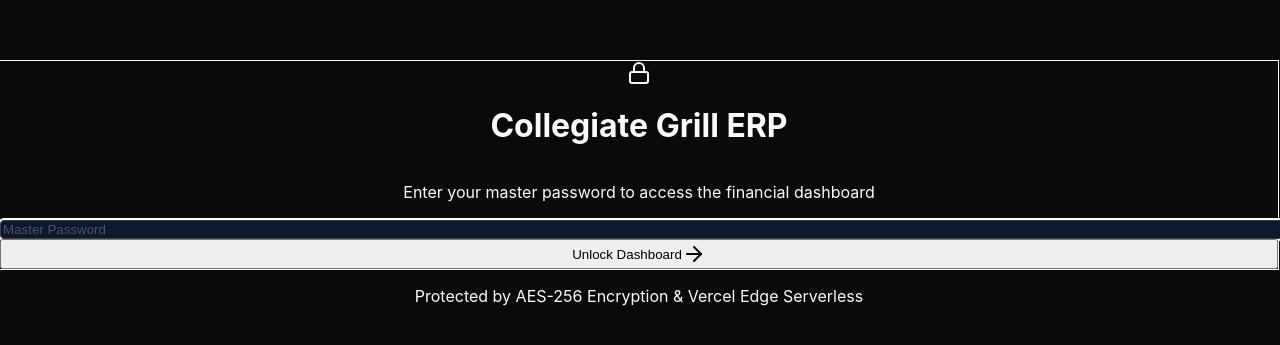
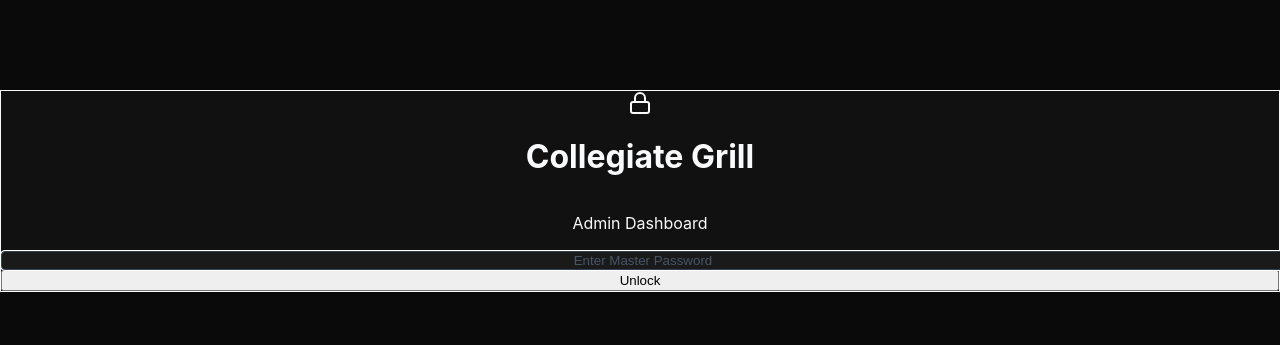
Before and after one commit to timlee789/account, a Next.js app in the folder frontend/: page /login in a window 1280 px wide. Shown: the part 209-554 px from the top of the page. Built offline with nearby package versions, Linux system fonts and the light colour scheme.

Commit message:
style(auth): redesign login page to a compact, minimalist centered modal

```diff
--- a/frontend/app/login/page.tsx
+++ b/frontend/app/login/page.tsx
@@ -39,43 +39,33 @@ export default function LoginPage() {
     };
 
     return (
-        <div className="min-h-screen bg-[#0a0a0a] flex items-center justify-center p-4 relative overflow-hidden">
-            {/* Background Animated Blobs */}
-            <div className="absolute top-[-10%] left-[-10%] w-[500px] h-[500px] bg-indigo-600/20 rounded-full blur-[120px] mix-blend-screen opacity-50 animate-pulse" />
-            <div className="absolute bottom-[-10%] right-[-10%] w-[600px] h-[600px] bg-emerald-600/20 rounded-full blur-[150px] mix-blend-screen opacity-50" />
+        <div className="min-h-screen bg-[#0a0a0a] flex items-center justify-center p-4">
 
-            {/* Glassmorphism Card */}
-            <div className="relative z-10 w-full max-w-md">
-                <div className="backdrop-blur-xl bg-white/5 border border-white/10 p-8 rounded-3xl shadow-2xl transition-all duration-500 hover:border-white/20">
+            {/* Minimalist Centered Card */}
+            <div className="w-full max-w-sm">
+                <div className="bg-[#111] border border-gray-800 p-8 rounded-3xl shadow-2xl flex flex-col relative">
 
-                    <div className="flex flex-col items-center mb-8">
-                        <div className="w-16 h-16 bg-gradient-to-tr from-indigo-500 to-emerald-400 rounded-2xl flex items-center justify-center shadow-lg shadow-indigo-500/30 mb-6">
-                            <Lock className="w-8 h-8 text-white" />
-                        </div>
-                        <h1 className="text-3xl font-bold text-white tracking-tight mb-2 text-center">
-                            Collegiate Grill ERP
+                    <div className="flex flex-col items-center justify-center mb-8">
+                        <Lock className="w-7 h-7 text-indigo-500 mb-4" />
+                        <h1 className="text-xl font-medium text-white tracking-wide text-center">
+                            Collegiate Grill
                         </h1>
-                        <p className="text-gray-400 text-sm text-center">
-                            Enter your master password to access the financial dashboard
-                        </p>
+                        <p className="text-gray-500 text-xs mt-1">Admin Dashboard</p>
                     </div>
 
-                    <form onSubmit={handleLogin} className="space-y-6">
+                    <form onSubmit={handleLogin} className="space-y-4">
                         <div>
-                            <div className="relative">
                             <input
                                 type="password"
                                 value={password}
                                 onChange={(e) => setPassword(e.target.value)}
-                                    placeholder="Master Password"
-                                    className="w-full bg-white/5 border border-white/10 rounded-2xl px-5 py-4 text-white placeholder-gray-500 focus:outline-none focus:ring-2 focus:ring-indigo-500/50 focus:border-indigo-500/50 transition-all text-lg"
+                                placeholder="Enter Master Password"
+                                className="w-full bg-[#1a1a1a] border border-gray-700/50 rounded-xl px-4 py-3 text-white placeholder-gray-600 focus:outline-none focus:ring-1 focus:ring-indigo-500/50 focus:border-indigo-500/50 transition-all text-center tracking-widest text-sm"
                                 autoFocus
                                 required
                             />
-                            </div>
                             {error && (
-                                <p className="text-rose-400 text-sm mt-3 flex items-center gap-1.5 font-medium ml-1">
-                                    <span className="w-1.5 h-1.5 rounded-full bg-rose-400 animate-pulse" />
+                                <p className="text-rose-400 text-xs mt-3 flex items-center justify-center gap-1.5 font-medium">
                                     {error}
                                 </p>
                             )}
@@ -84,27 +74,17 @@ export default function LoginPage() {
                         <button
                             type="submit"
                             disabled={loading}
-                            className="group w-full relative overflow-hidden rounded-2xl bg-white text-gray-900 font-semibold text-lg py-4 transition-all hover:bg-gray-100 hover:scale-[1.02] active:scale-[0.98] disabled:opacity-70 disabled:hover:scale-100"
+                            className="w-full bg-indigo-600 hover:bg-indigo-500 text-white font-medium text-sm py-3.5 rounded-xl transition-all shadow-sm active:scale-[0.98] disabled:opacity-70 flex justify-center items-center"
                         >
-                            <div className="flex items-center justify-center gap-2">
                             {loading ? (
-                                    <Loader2 className="w-5 h-5 animate-spin" />
+                                <Loader2 className="w-4 h-4 animate-spin" />
                             ) : (
-                                    <>
-                                        Unlock Dashboard
-                                        <ArrowRight className="w-5 h-5 group-hover:translate-x-1 transition-transform" />
-                                    </>
+                                "Unlock"
                             )}
-                            </div>
                         </button>
                     </form>
 
                 </div>
-
-                {/* Footer / Info */}
-                <p className="text-center text-gray-600 text-xs mt-8">
-                    Protected by AES-256 Encryption & Vercel Edge Serverless
-                </p>
             </div>
         </div>
     );
```
Lines whose indentation alone changed are shown as unchanged.
